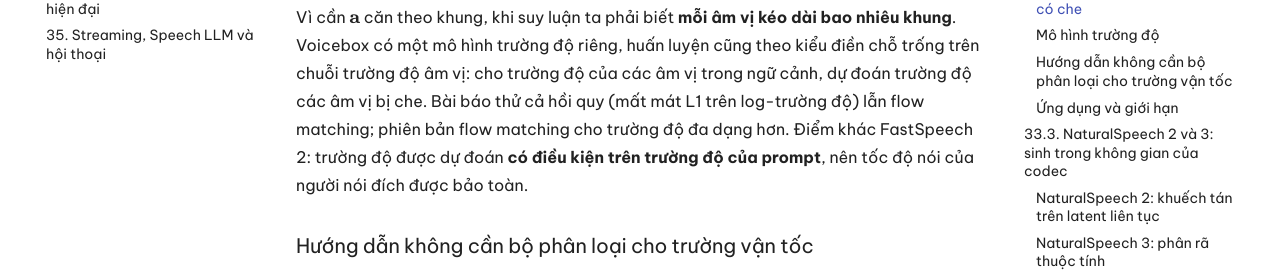
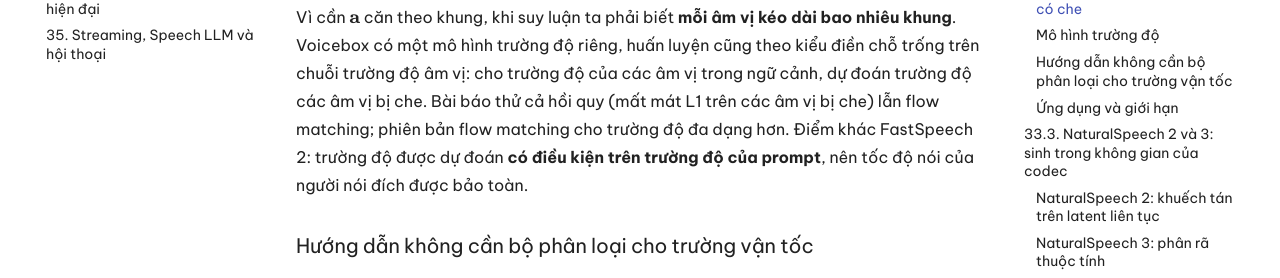
Before and after one commit to tuandung222/tts-books-2026, an MkDocs documentation site: the page built from docs/phan-8-mo-hinh-lon/ch33-nar-quy-mo-lon.md, in a window 1280 px wide and 900 px high, scrolled down 3348 px. Shown: the part 253-531 px from the top of the window. Built offline with MkDocs 1.6.1 and Material for MkDocs 9.7.7, drawn with Linux system fonts in a browser that asks for light colours; comment, search, counter and statistics services are not loaded; some of the changed text lies outside the part shown.

Commit message:
WIP: bản thảo các chương đang biên soạn
Co-Authored-By: Claude Opus 5.5 <noreply@anthropic.com>
Claude-Session: https://claude.ai/code/session_01PnSv8GMC4q142v8Kx1mQHm

````diff
--- a/docs/phan-8-mo-hinh-lon/ch33-nar-quy-mo-lon.md
+++ b/docs/phan-8-mo-hinh-lon/ch33-nar-quy-mo-lon.md
@@ -89,7 +89,7 @@ thường chuẩn hóa bằng số phần tử bị che. Vì sao bỏ các khung
 
 ### Mô hình trường độ
 
-Vì cần $\mathbf{a}$ căn theo khung, khi suy luận ta phải biết **mỗi âm vị kéo dài bao nhiêu khung**. Voicebox có một mô hình trường độ riêng, huấn luyện cũng theo kiểu điền chỗ trống trên chuỗi trường độ âm vị: cho trường độ của các âm vị trong ngữ cảnh, dự đoán trường độ các âm vị bị che. Bài báo thử cả hồi quy (mất mát L1 trên log-trường độ) lẫn flow matching; phiên bản flow matching cho trường độ đa dạng hơn. Điểm khác FastSpeech 2: trường độ được dự đoán **có điều kiện trên trường độ của prompt**, nên tốc độ nói của người nói đích được bảo toàn.
+Vì cần $\mathbf{a}$ căn theo khung, khi suy luận ta phải biết **mỗi âm vị kéo dài bao nhiêu khung**. Voicebox có một mô hình trường độ riêng, huấn luyện cũng theo kiểu điền chỗ trống trên chuỗi trường độ âm vị: cho trường độ của các âm vị trong ngữ cảnh, dự đoán trường độ các âm vị bị che. Bài báo thử cả hồi quy (mất mát L1 trên các âm vị bị che) lẫn flow matching; phiên bản flow matching cho trường độ đa dạng hơn. Điểm khác FastSpeech 2: trường độ được dự đoán **có điều kiện trên trường độ của prompt**, nên tốc độ nói của người nói đích được bảo toàn.
 
 ### Hướng dẫn không cần bộ phân loại cho trường vận tốc
 
@@ -405,9 +405,9 @@ Tính đến thời điểm biên soạn (2026), F5-TTS là một trong những
 
 ### Mô hình sinh che token (MaskGIT)
 
-MaskGCT (Wang và cộng sự, 2024) quay về token rời rạc, nhưng sinh **song song** bằng kỹ thuật che token của MaskGIT (Chang và cộng sự, 2022) thay vì tự hồi quy. Ý tưởng, với một chuỗi token $\mathbf{q} = (q_1, \ldots, q_L)$ và điều kiện $\mathbf{c}$:
+MaskGCT (Wang và cộng sự, 2024) quay về token rời rạc, nhưng sinh **song song** bằng kỹ thuật che token của MaskGIT (Chang và cộng sự, 2022) thay vì tự hồi quy. Ý tưởng, với một chuỗi token $\mathbf{q} = (q_1, \ldots, q_{T'})$ và điều kiện $\mathbf{c}$:
 
-**Huấn luyện**: lấy $r \sim \mathcal{U}(0, 1)$, che ngẫu nhiên $\lceil \gamma(r) L \rceil$ vị trí (thay bằng token `[MASK]`), với $\gamma$ là một **lịch che** giảm dần từ 1 về 0, ví dụ $\gamma(r) = \cos(\pi r / 2)$. Mô hình (Transformer hai chiều) dự đoán token gốc ở các vị trí bị che:
+**Huấn luyện**: lấy $r \sim \mathcal{U}(0, 1)$, che ngẫu nhiên $\lceil \gamma(r) T' \rceil$ vị trí (thay bằng token `[MASK]`), với $\gamma$ là một **lịch che** giảm dần từ 1 về 0, ví dụ $\gamma(r) = \cos(\pi r / 2)$. Mô hình (Transformer hai chiều) dự đoán token gốc ở các vị trí bị che:
 
 $$
 \mathcal{L}_{\text{mask}} = -\,\mathbb{E}_{r, \mathcal{M}} \sum_{i \in \mathcal{M}} \log p_\theta\big(q_i \mid \mathbf{q}_{\setminus \mathcal{M}}, \mathbf{c}\big),
@@ -415,9 +415,9 @@ $$
 
 với $\mathcal{M}$ là tập vị trí bị che, $\mathbf{q}_{\setminus \mathcal{M}}$ là các token còn lại.
 
-**Suy luận** với $K$ vòng lặp: bắt đầu từ chuỗi toàn `[MASK]`. Ở vòng $k$, mô hình dự đoán **mọi** vị trí đang bị che, lấy mẫu một token cho mỗi vị trí kèm độ tự tin (xác suất của token đó); giữ lại các token tự tin nhất và **che lại** $\lfloor \gamma(k/K) L \rfloor$ vị trí kém tự tin nhất cho vòng sau. Sau $K$ vòng, mọi vị trí đã được điền. Lịch cosine điền ít token ở các vòng đầu (khi ngữ cảnh còn nghèo) và nhiều token ở các vòng sau.
+**Suy luận** với $K$ vòng lặp: bắt đầu từ chuỗi toàn `[MASK]`. Ở vòng $k$, mô hình dự đoán **mọi** vị trí đang bị che, lấy mẫu một token cho mỗi vị trí kèm độ tự tin (xác suất của token đó); giữ lại các token tự tin nhất và **che lại** $\lfloor \gamma(k/K) T' \rfloor$ vị trí kém tự tin nhất cho vòng sau. Sau $K$ vòng, mọi vị trí đã được điền. Lịch cosine điền ít token ở các vòng đầu (khi ngữ cảnh còn nghèo) và nhiều token ở các vòng sau.
 
-So với tự hồi quy, số lượt forward là $K$ (thường vài chục) thay vì $L$ (hàng trăm đến hàng nghìn), và mỗi token được dự đoán với ngữ cảnh **hai chiều**. Đoạn mã dưới đây cài vòng giải mã với một "mô hình" giả biết đáp án nhưng có nhiễu.
+So với tự hồi quy, số lượt forward là $K$ (thường vài chục) thay vì $T'$ (hàng trăm đến hàng nghìn), và mỗi token được dự đoán với ngữ cảnh **hai chiều**. Đoạn mã dưới đây cài vòng giải mã với một "mô hình" giả biết đáp án nhưng có nhiễu.
 
 ```python
 import math
````
Also changed, not shown: other parts of docs/phan-8-mo-hinh-lon/ch33-nar-quy-mo-lon.md (+6 -6 lines), docs/phan-4-frontend/ch18-g2p-bieu-dien-dau-vao.md (+2 -2 lines), docs/phan-5-mo-hinh-am-hoc/ch21-alignment.md (+1 -1 lines), docs/phan-8-mo-hinh-lon/ch31-audio-codec-speech-token.md (+8 -8 lines), docs/phan-8-mo-hinh-lon/ch32-codec-language-model.md (+4 -4 lines).
